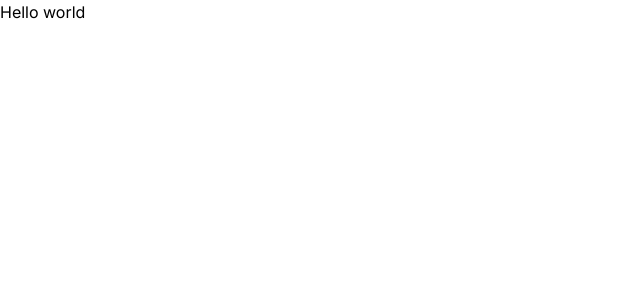
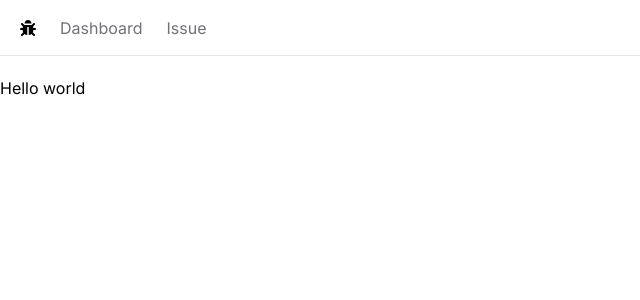
Before and after one commit to MahdiELHasra/Issue-Tracker, a Next.js app: page / in a window 1280 px wide. Shown: the top 300 px of the page, without its empty margins (0-640 px from the left). Built offline with nearby package versions, Linux system fonts and the light colour scheme.

Commit message:
Build the navbar

```diff
--- /dev/null
+++ b/app/NavBar.tsx
@@ -0,0 +1,27 @@
+import Link from "next/link";
+import { FaBug } from "react-icons/fa";
+const NavBar = () => {
+  const links = [
+    { label: "Dashboard", href: "/" },
+    { label: "Issue", href: "/issue" },
+  ];
+  return (
+    <nav className="flex space-x-6 border-b mb-5 px-5 h-14 items-center">
+      <Link href="/">
+        <FaBug />
+      </Link>
+      <ul className="flex space-x-6">
+        {links.map((link) => (
+          <Link
+            key={link.href}
+            className="text-zinc-500 transitions-color hover:text-zinc-800"
+            href={link.href}
+          >
+            {link.label}
+          </Link>
+        ))}
+      </ul>
+    </nav>
+  );
+};
+export default NavBar;
--- a/app/layout.tsx
+++ b/app/layout.tsx
@@ -1,22 +1,26 @@
-import './globals.css'
-import type { Metadata } from 'next'
-import { Inter } from 'next/font/google'
+import "./globals.css";
+import type { Metadata } from "next";
+import { Inter } from "next/font/google";
+import NavBar from "./NavBar";
 
-const inter = Inter({ subsets: ['latin'] })
+const inter = Inter({ subsets: ["latin"] });
 
 export const metadata: Metadata = {
-  title: 'Create Next App',
-  description: 'Generated by create next app',
-}
+  title: "Create Next App",
+  description: "Generated by create next app",
+};
 
 export default function RootLayout({
   children,
 }: {
-  children: React.ReactNode
+  children: React.ReactNode;
 }) {
   return (
     <html lang="en">
-      <body className={inter.className}>{children}</body>
+      <body className={inter.className}>
+        <NavBar />
+        <main>{children}</main>
+      </body>
     </html>
-  )
+  );
 }
--- a/package.json
+++ b/package.json
@@ -19,6 +19,7 @@
     "postcss": "8.4.31",
     "react": "18.2.0",
     "react-dom": "18.2.0",
+    "react-icons": "^4.11.0",
     "tailwindcss": "3.3.5",
     "typescript": "5.2.2"
   }
```
Also changed, not shown: 2 other files (tests, documents, lock files or other folders).
